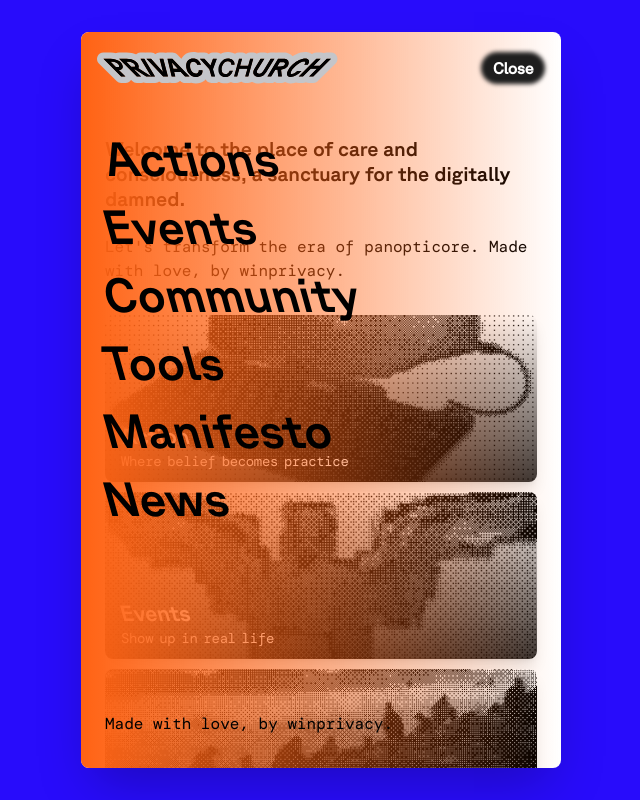
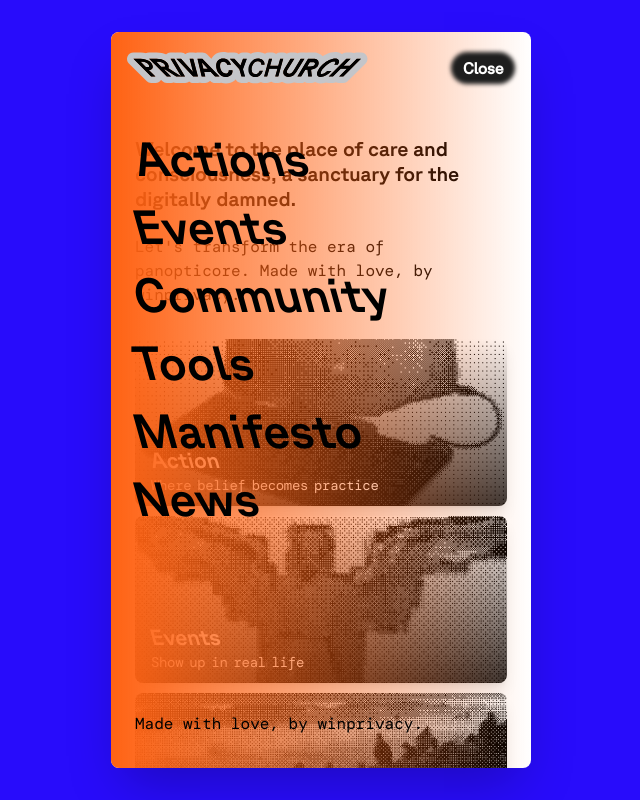
Before and after one commit to JordanGallant/privacy-church, a Next.js app: page /home in a window 1280 px wide. Both pictures are taken after a click on the button "Menu". Shown: the whole page, without its empty margins (319-959 px from the left). Built offline with nearby package versions, Linux system fonts and the light colour scheme; no server answers; the database is empty.

Commit message:
fix styling

```diff
--- a/app/_components/nav.tsx
+++ b/app/_components/nav.tsx
@@ -74,7 +74,7 @@
       {/* Mobile Full-screen Overlay */}
 {isOpen && (
   <div className="fixed inset-0 z-[100] flex items-start justify-center md:items-center">
-<div className="max-w-[480px] w-full h-screen md:h-[calc(100vh-4rem)] md:rounded-lg overflow-hidden relative">
+<div className="max-w-[420px] w-full h-screen md:h-[calc(100vh-4rem)] md:rounded-lg overflow-hidden relative">
       <Menu/>
     </div>
   </div>
--- a/app/home/page.tsx
+++ b/app/home/page.tsx
@@ -92,7 +92,8 @@
         </div>
         <News/>
 
-        <div className='pt-12 pb-4 text-[#000000] text-[20px] font-black whitespace-nowrap uppercase font-[family-name:var(--font-gt-planar-black)]'>Modern Privacy Philosophy</div>
+        <div className='py-6'> <Heading text="Modern Privacy Philosophy" /></div>
+
 
         <Picks events={[
   {
--- a/app/layout.tsx
+++ b/app/layout.tsx
@@ -85,7 +85,7 @@
 <body
   className={`${geistSans.variable} ${Menusmall.variable} ${Heading.variable} ${Image.variable} ${geistMono.variable} ${gtDMono.variable} ${Elevatica.variable} ${gtPlanarHead.variable} ${gtPlanarStraight.variable} ${gtPlanarLight.variable} ${gtPlanarMenu.variable} ${gtPlanarBlack.variable} antialiased bg-white md:bg-[#280cfb] md:flex md:justify-center md:items-center md:h-screen md:p-8 md:overflow-hidden`}
 >
-  <div className="w-full h-full md:max-w-[480px] md:max-h-full md:shadow-2xl md:bg-white md:overflow-y-auto md:rounded-lg scrollbar-hide">
+  <div className="w-full h-full md:max-w-[420px] md:max-h-full md:shadow-2xl md:bg-white md:overflow-y-auto md:rounded-lg scrollbar-hide">
     {children}
   </div>
 </body>
```
